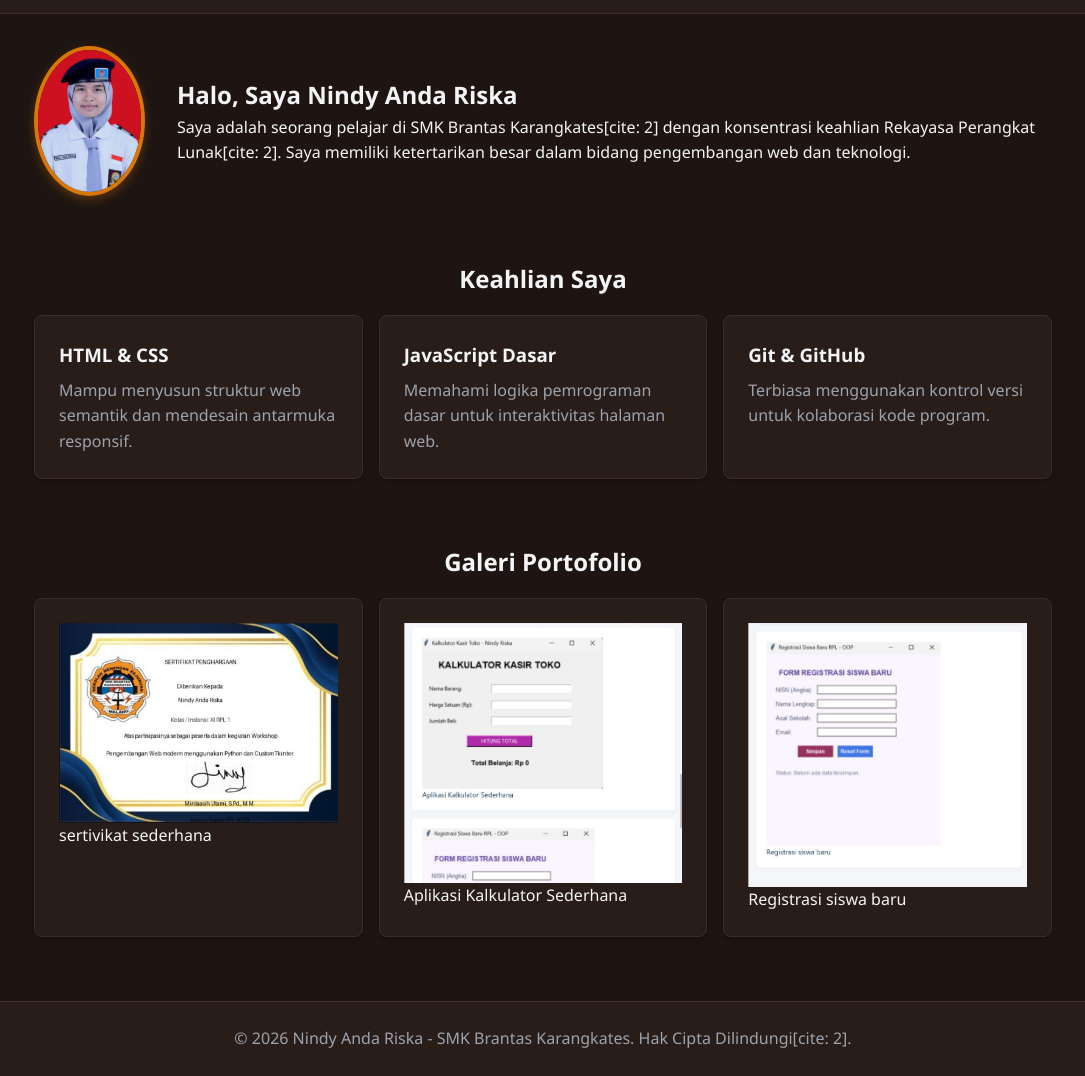
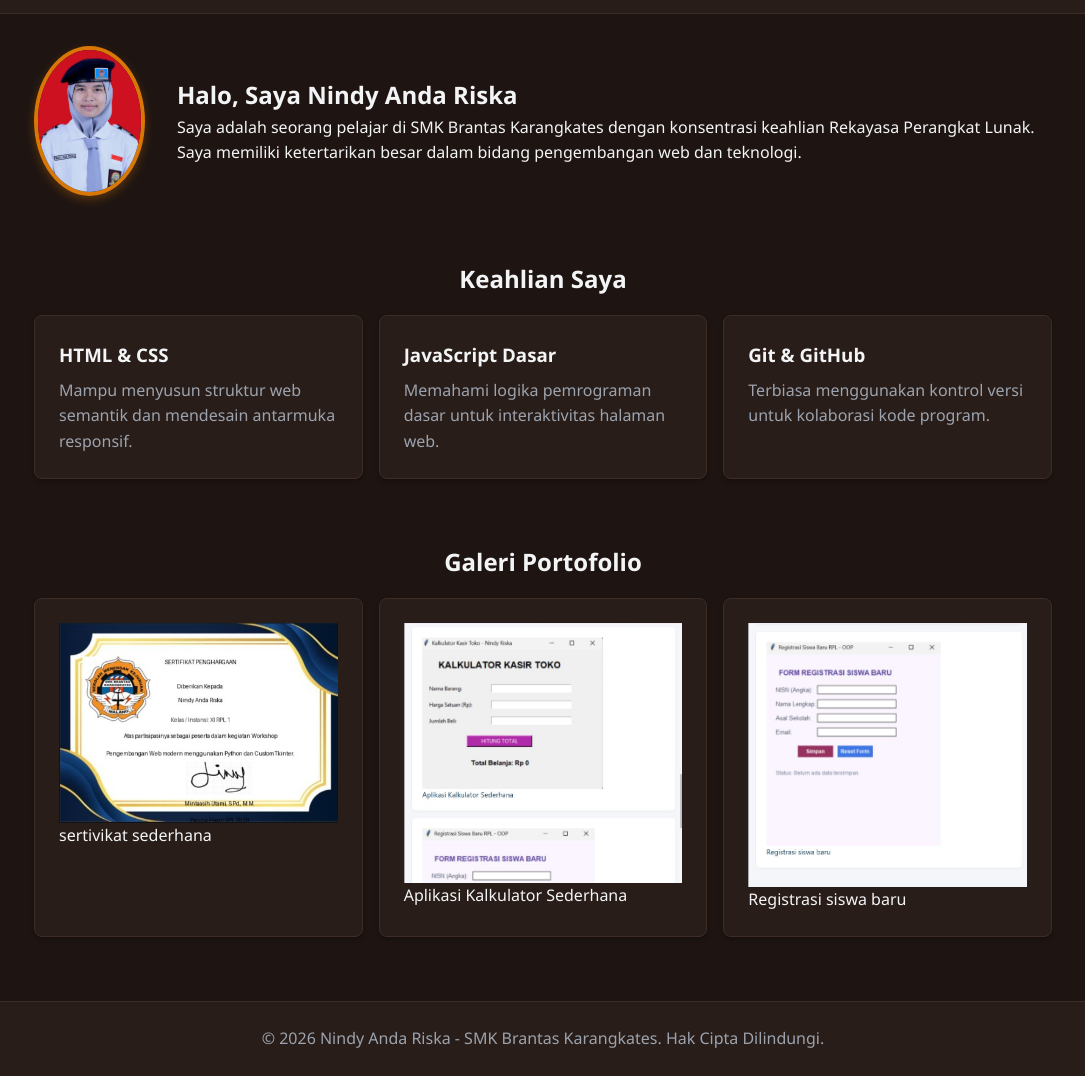
Before and after one commit to auliaputrianditaxirpl1-dev/nindy, a plain HTML site: page index.html in a window 1280 px wide. Shown: the part 70-1146 px from the top of the page, without its empty margins (97-1182 px from the left). Drawn offline with Linux system fonts and the light colour scheme.

Commit message:
Update index.html

```diff
--- a/index.html
+++ b/index.html
@@ -28,8 +28,8 @@
       <img src="30. NINDY ANDA RISKA.jpg" alt="Foto Profil Nindy">
       <div class="hero-text">
         <h2>Halo, Saya Nindy Anda Riska</h2>
-        <p>Saya adalah seorang pelajar di SMK Brantas Karangkates[cite: 2] dengan konsentrasi keahlian Rekayasa
-          Perangkat Lunak[cite: 2]. Saya memiliki ketertarikan besar dalam bidang pengembangan web dan teknologi.</p>
+        <p>Saya adalah seorang pelajar di SMK Brantas Karangkates dengan konsentrasi keahlian Rekayasa
+          Perangkat Lunak. Saya memiliki ketertarikan besar dalam bidang pengembangan web dan teknologi.</p>
       </div>
     </section>
 
@@ -74,7 +74,7 @@
 
   <!-- Footer -->
   <footer class="site-footer">
-    <p>&copy; 2026 Nindy Anda Riska - SMK Brantas Karangkates. Hak Cipta Dilindungi[cite: 2].</p>
+    <p>&copy; 2026 Nindy Anda Riska - SMK Brantas Karangkates. Hak Cipta Dilindungi.</p>
   </footer>
 </body>
 
```
